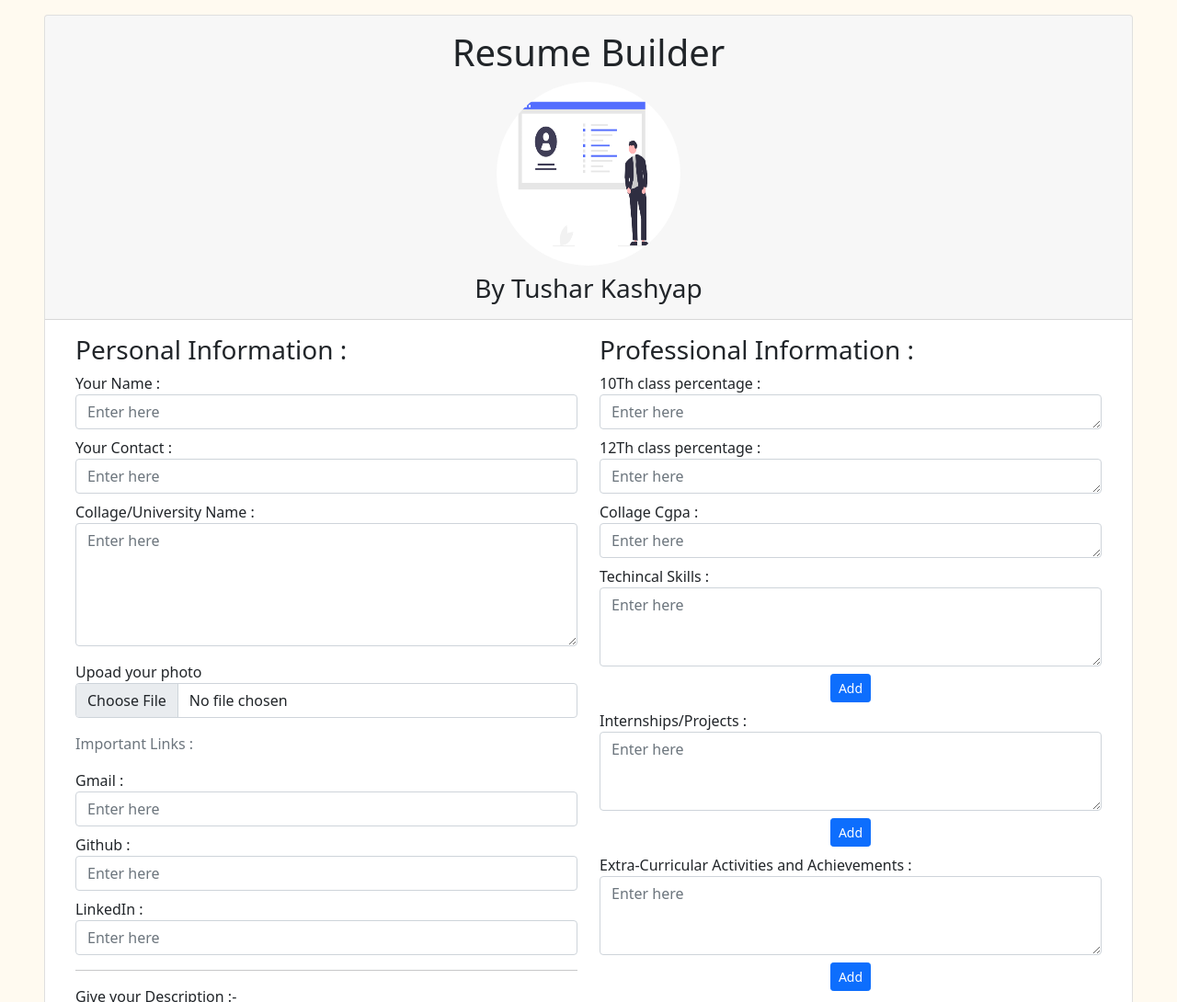
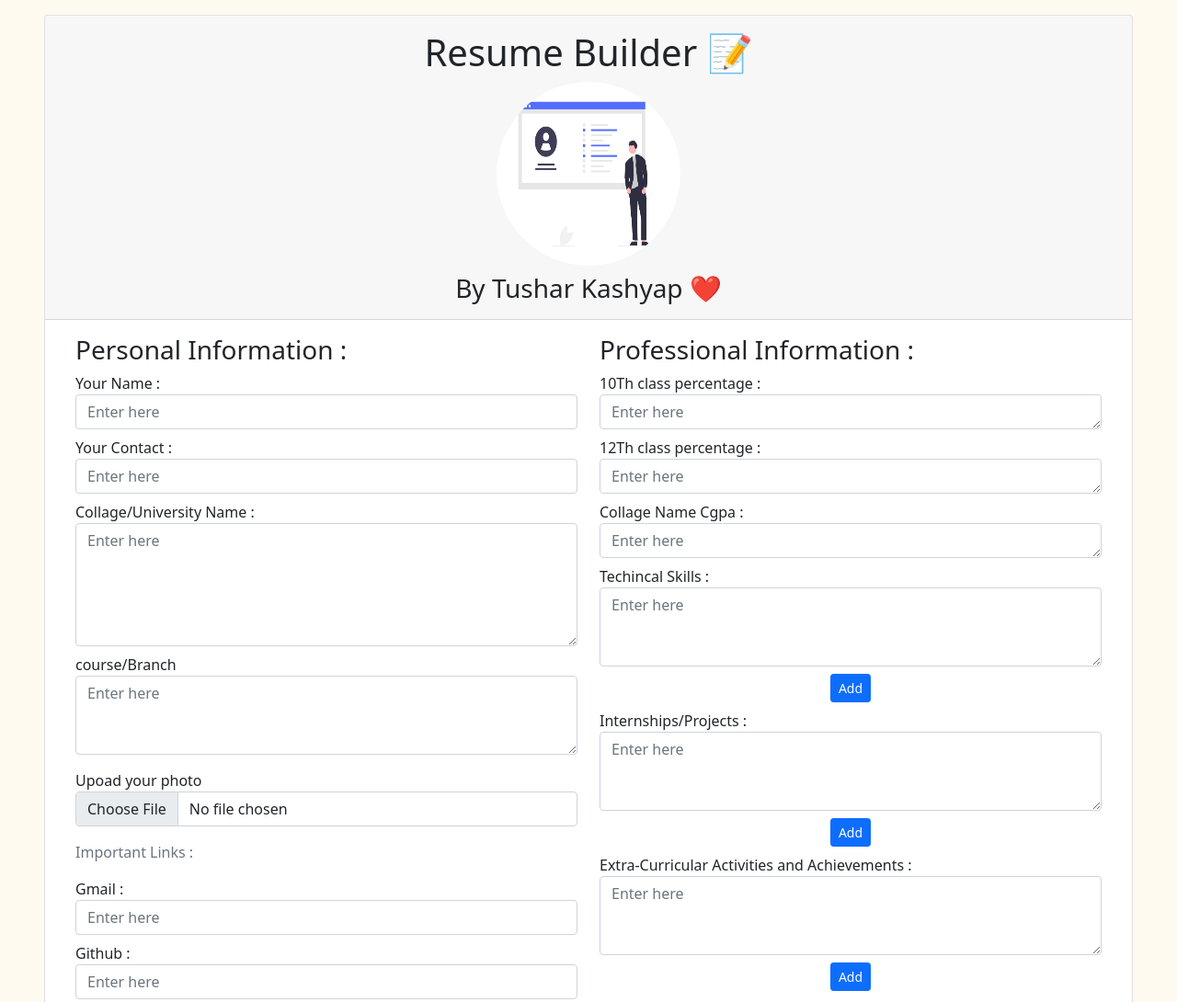
Before and after one commit to tusharkashyap2768/Resume-Builder, a plain HTML site: page index.html in a window 1280 px wide. Shown: the top 1090 px of the page at 92% size. Drawn offline with nearby package versions, Linux system fonts and the light colour scheme.

Commit message:
Update index.html

```diff
--- a/index.html
+++ b/index.html
@@ -9,8 +9,8 @@
     <link href="https://cdn.jsdelivr.net/npm/bootstrap@5.0.0-beta2/dist/css/bootstrap.min.css" rel="stylesheet"
         integrity="sha384-BmbxuPwQa2lc/FVzBcNJ7UAyJxM6wuqIj61tLrc4wSX0szH/Ev+nYRRuWlolflfl" crossorigin="anonymous" />
     <link rel="stylesheet" href="style.css" />
-
-    <title>Resume Builder</title>
+    <title >Resume Builder </title>
+    <link rel="shortcut icon" href="https://img.icons8.com/ios/50/000000/resume-website.png">
 </head>
 
 <body>
@@ -18,12 +18,12 @@
 
     <div class="card mx-5 mt-3" id="cv-form">
         <div class="card-header">
-            <h1 class="text-center my-2">Resume Builder</h1>
+            <h1 class="text-center my-2">Resume Builder 📝</h1>
             <div class="text-center my-2">
                 <img class="circular--square" src="undraw_Updated_resume_re_q1or.png" />
             </div>
 
-            <h3 class="text-center">By Tushar Kashyap</3>
+            <h3 class="text-center">By Tushar Kashyap ❤️ </h3>
 
         </div>
         <div class="card-body">
@@ -48,6 +48,12 @@
                             <label for="addressField">Collage/University Name :</label>
                             <textarea id="addressField" placeholder="Enter here" class="form-control"
                                 rows="5"></textarea>
+                        </div>
+
+                        <div class="form-group mt-2">
+                            <label for="branchField">course/Branch</label>
+                            <textarea id="branchField" placeholder="Enter here" class="form-control"
+                                rows="3"></textarea>
                         </div>
 
                         <div class="form-group mt-3">
@@ -92,7 +98,7 @@
                         </div>
 
                         <div class="form-group mt-2">
-                            <label for="">Collage Cgpa :</label>
+                            <label for="">Collage Name Cgpa :</label>
                             <textarea id="m3" placeholder="Enter here" class="form-control " rows="1"></textarea>
                         </div>
 
@@ -156,11 +162,13 @@
                     class="img-fluid myimg" id="imgTemplate" />
 
                 <div class="container">
-                    <p id="nameT1"></p>TUSHAR KASHYAP</p>
+                    <p id="nameT1"></p></p>
                     <p id="contactT">+914542454541,+9154564154</p>
                     <p id="addressT">563563/4524152 jammu , INDIA</p>
+                    <p id="branchT">btech cse</p>
 
                     <hr />
+                    <!-- about me -->
                     <p id="objectiveT">Lorem ipsum dolor, sit amet consectetur adipisicing elit. Voluptas, tenetur fuga,
                         repellat ex eligendi quia autem excepturi quod minus, commodi beatae adipisci incidunt
                         doloremque laboriosam voluptatem enim ratione esse voluptate.</p>
@@ -178,21 +186,21 @@
                         <p>LinkedIn :</p>
                         <a id="linkedT" href="#1">https://www.linkedin.com</a>
                     </p>
-                    <!-- objective card  -->
+
                     <hr />
                 </div>
             </div>
             <div class="col-md-8 py-5">
                 <!-- second col  -->
-                <h1 id="nameT2" class="text-center" style="font-weight: 980">
+                <h2 id="nameT2" class="text-center" style="font-weight: 980">
                     Aman Kumar Tiwari
-                </h1>
+                </h2>
 
                <!-- 10th class % -->
 
                <div class="card mt-1">
                 <div class="card-header background">
-                    <h5>10Th class percentage :</h5>
+                    <h5>School name 10Th class percentage :</h5>
                 </div>
                 <div class="card-body">
                     <ul id="m1T">
@@ -209,7 +217,7 @@
 
             <div class="card mt-1">
                 <div class="card-header background">
-                    <h5>12Th class percentage :</h5>
+                    <h5>School name and 12Th class percentage :</h5>
                 </div>
                 <div class="card-body">
                     <ul id="m2T">
@@ -226,7 +234,7 @@
 
             <div class="card mt-1">
                 <div class="card-header background">
-                    <h5>collage Cgpa :</h5>
+                    <h5>College name and Cgpa :</h5>
                 </div>
                 <div class="card-body">
                     <ul id="m3T">
@@ -311,11 +319,13 @@
                     </div>
                 </div>
 
-                <div class="container mt-3 text-center">
-                    <button onclick="printCV()" class="btn background">Print CV</button>
-                </div>
+
             </div>
         </div>
+    </div>
+
+    <div class="container mt-3 text-center">
+        <button onclick="printCV()" class="btn background">Print CV</button>
     </div>
 
     <script src="https://cdn.jsdelivr.net/npm/bootstrap@5.0.0-beta2/dist/js/bootstrap.bundle.min.js"
```
